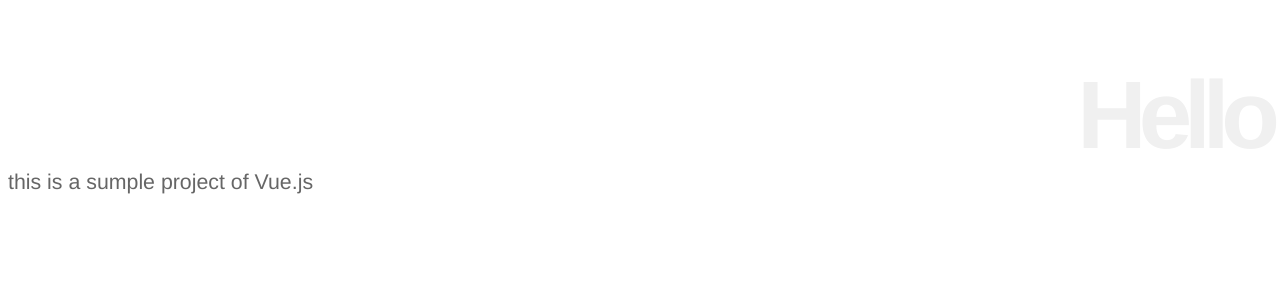
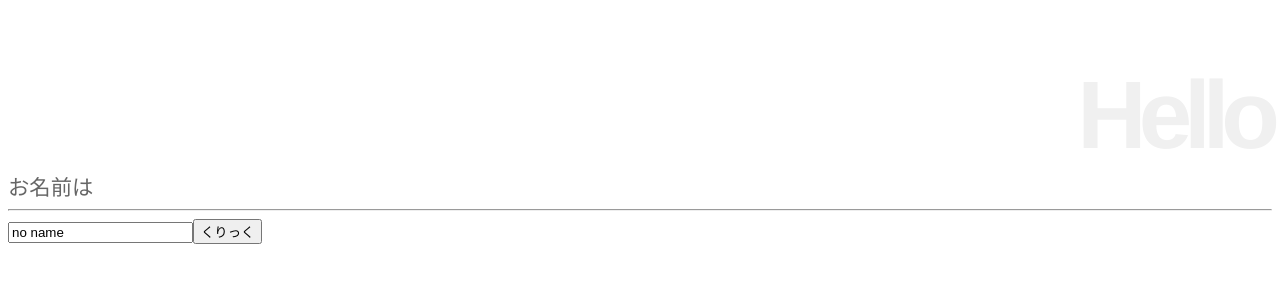
Before and after one commit to takara1111/vue_hello_app, a Vue app: page / in a window 1280 px wide. Shown: the top 300 px of the page. Built offline with nearby package versions, Linux system fonts and the light colour scheme.

Commit message:
use event

```diff
--- a/src/components/HelloWorld.vue
+++ b/src/components/HelloWorld.vue
@@ -2,37 +2,52 @@
   <div class="hello">
     <h1>{{ title }}</h1>
     <p>{{ message }}</p>
+    <hr />
+    <div>
+      <input type="text" v-model="input" />
+      <button v-on:click="doAction">くりっく</button>
+    </div>
   </div>
 </template>
 
 <script>
 export default {
-  name: 'HelloWorld',
+  name: "HelloWorld",
   props: {
-    title: String,
-    message: String,
+    title: String
+  },
+  data: function() {
+    return {
+      message: "お名前は",
+      input: "no name"
+    };
+  },
+  methods: {
+    doAction: function() {
+      this.message = 'ちわーーーーーーす、' + this.input + 'ぱいせん';
     }
   }
+};
 </script>
 
 <!-- Add "scoped" attribute to limit CSS to this component only -->
 <style scoped>
 div {
-    margin:0px;
-    padding:0px;
-    text-align:left;
+  margin: 0px;
+  padding: 0px;
+  text-align: left;
 }
 h1 {
-    font-size:72pt;
-    font-weight:bold;
-    text-align:right;
-    letter-spacing:-8px;
-    color:#f0f0f0;
-    margin:0px;
+  font-size: 72pt;
+  font-weight: bold;
+  text-align: right;
+  letter-spacing: -8px;
+  color: #f0f0f0;
+  margin: 0px;
 }
 p {
-    margin:0px;
-    color:#666;
-    font-size:16pt;
+  margin: 0px;
+  color: #666;
+  font-size: 16pt;
 }
 </style>
```
Lines whose indentation alone changed are shown as unchanged.
